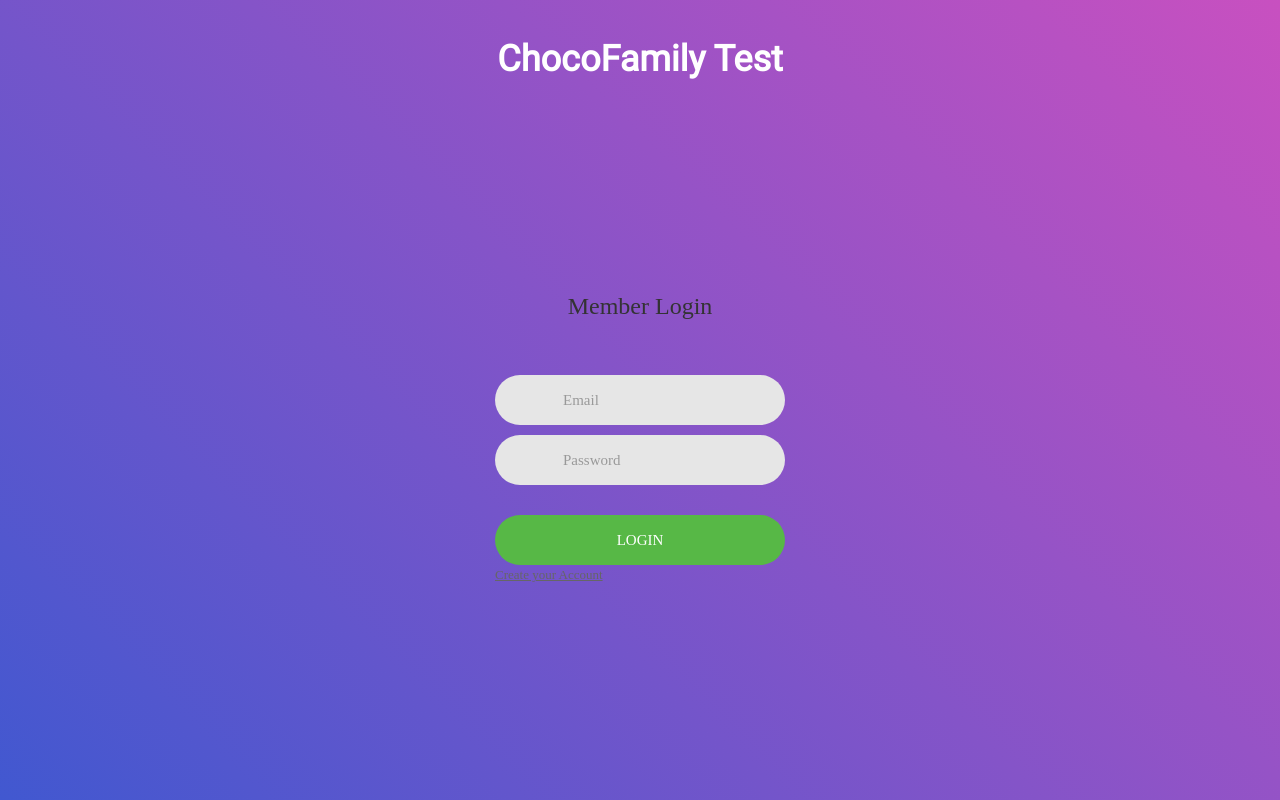
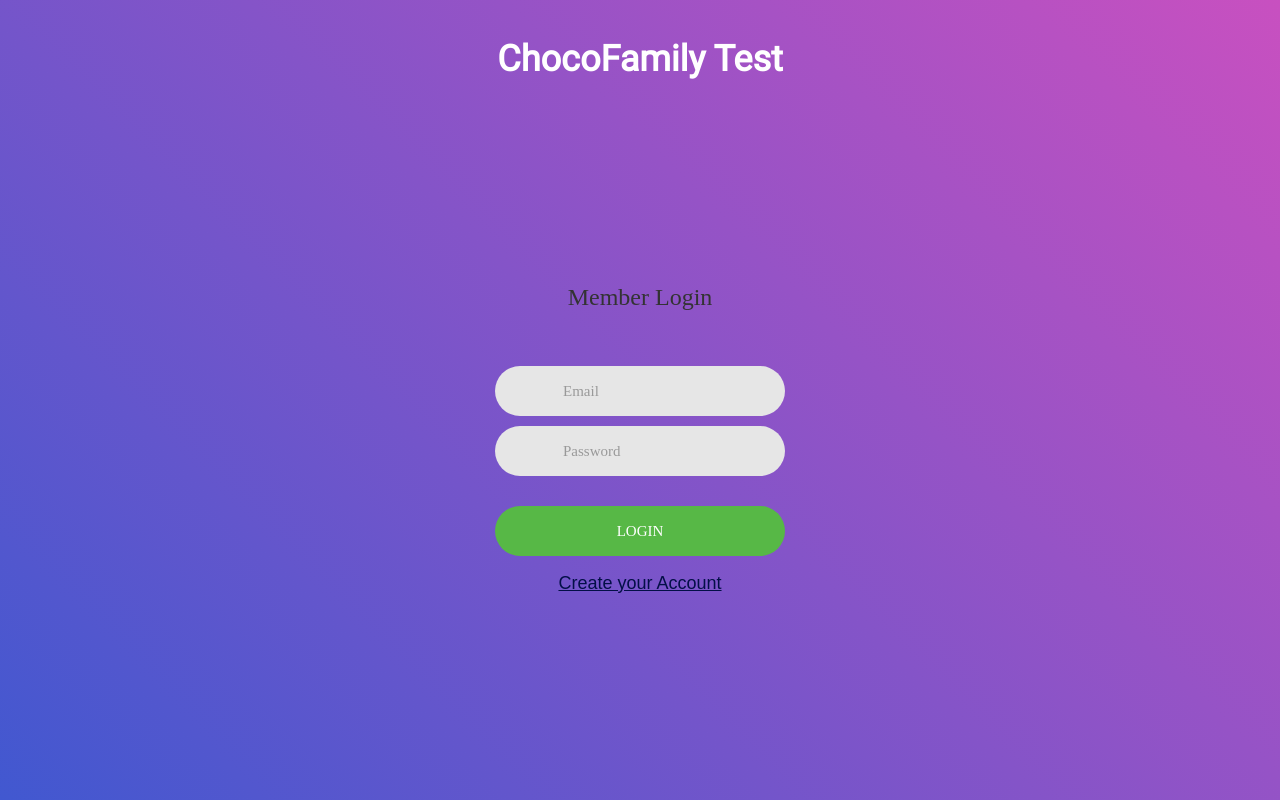
Before and after one commit to Doszhan-M/ChocoTest, a Django app: page / in a window 1280 px wide. Run offline with Django 3.2, Linux system fonts and the light colour scheme.

Commit message:
start js funcs

```diff
--- a/ChocoTest/ChocoTest/urls.py
+++ b/ChocoTest/ChocoTest/urls.py
@@ -12,5 +12,5 @@ urlpatterns = [
 
     path('api/', include('Apps.Accounts.urls', namespace='Accounts')),
     path('api/', include('Apps.ToDo.urls', namespace='ToDo')),
-    path('', include('Apps.ToDo.urls', namespace='ToDo')),
+    path('', include('Apps.ToDo.urls', namespace='ToDoTemplate')),
 ]
--- a/ChocoTest/Templates/index.html
+++ b/ChocoTest/Templates/index.html
@@ -18,13 +18,21 @@
 
     <main>
 
-        <form class="login100-form validate-form">
+        <!-- <form class="login100-form validate-form">
             <span class="login100-form-title">
-                Member Login
+                Register
             </span>
 
             <div class="wrap-input100 validate-input" data-validate = "Valid email is required: ex@abc.xyz">
-                <input class="input100" type="text" name="email" placeholder="Email">
+                <input id="form_username" class="input100" type="text" name="email" placeholder="Username">
+                <span class="focus-input100"></span>
+                <span class="symbol-input100">
+                    <i class="fa fa-envelope" aria-hidden="true"></i>
+                </span>
+            </div>
+
+            <div class="wrap-input100 validate-input" data-validate = "Valid email is required: ex@abc.xyz">
+                <input id="form_email" class="input100" type="text" name="email" placeholder="Email">
                 <span class="focus-input100"></span>
                 <span class="symbol-input100">
                     <i class="fa fa-envelope" aria-hidden="true"></i>
@@ -32,27 +40,34 @@
             </div>
 
             <div class="wrap-input100 validate-input" data-validate = "Password is required">
-                <input class="input100" type="password" name="pass" placeholder="Password">
+                <input id="form_pass" class="input100" type="password" name="pass" placeholder="Password">
                 <span class="focus-input100"></span>
                 <span class="symbol-input100">
                     <i class="fa fa-lock" aria-hidden="true"></i>
                 </span>
             </div>
 
+            <div class="signin__text">
+                <input type="radio" id="simple" name="usertype" value="simple">
+                <label for="simple">Simple User</label>
+            </div>
+
+            <div class="signin__text">
+                <input type="radio" id="Employee" name="usertype" value="is_employee">
+                <label for="Employee">Employee User</label>
+            </div>
+
+            <div class="signin__text">
+                <input type="radio" id="Administrator" name="usertype" value="is_administrator">
+                <label for="Administrator">Administrator User</label>
+            </div>
+
             <div class="container-login100-form-btn">
-                <button class="login100-form-btn">
-                    Login
+                <button id="form_button" type="button" class="login100-form-btn">
+                    Register
                 </button>
             </div>
-
-            <div class="text-center p-t-136">
-                <a class="txt2" href="#">
-                    Create your Account
-                    <i class="fa fa-long-arrow-right m-l-5" aria-hidden="true"></i>
-                </a>
-            </div>
-        </form>
-
+        </form> -->
     </main>
 
     <footer></footer>
--- a/ChocoTest/static/css/form.css
+++ b/ChocoTest/static/css/form.css
@@ -14,9 +14,9 @@ body, html {
 /*---------------------------------------------*/
 a {
 	font-family: Poppins-Regular;
-	font-size: 14px;
+	font-size: 20px;
 	line-height: 1.7;
-	color: #666666;
+	color: white;
 	margin: 0px;
 	transition: all 0.4s;
 	-webkit-transition: all 0.4s;
--- a/ChocoTest/static/css/style.css
+++ b/ChocoTest/static/css/style.css
@@ -46,3 +46,21 @@ main {
     align-items: center;
     justify-content: center;
 }
+
+.signin__text {
+    color: white;
+    font-size: 20px;
+    text-align: center;
+    width: 100%;
+    margin-top: 5%;
+}
+
+.form_btn_signup {
+    color: #030f47;
+    font-size: 18px;
+    text-decoration: underline;
+}
+
+button:active {
+    transform: scale(1.2);
+}
--- a/ChocoTest/static/js/index.js
+++ b/ChocoTest/static/js/index.js
@@ -1,4 +1,6 @@
-signinPage() // Проверить storage
+window.localStorage.removeItem('token');
+
+showSigninPage() // Проверить storage
 
 
 
--- a/ChocoTest/static/js/signinPage.js
+++ b/ChocoTest/static/js/signinPage.js
@@ -1,21 +1,92 @@
-window.localStorage.removeItem('token');
 
 
-let tokenStorage = window.localStorage.getItem('token')
 let main = document.querySelector('main')
+// let administrator = document.querySelector('#Administrator')
 
 
-// Если токена нет в storage, то страница авторизации
-const signinPage = function () {
-    if (tokenStorage == null)  {
+// Функция проверки токена в storage
+function tokenCheck() {
+    let tokenStorage = window.localStorage.getItem('token')
+    console.log('tokenStorage', tokenStorage)
+    if (tokenStorage == null) {
+        let = signinForm = `
+        <form class="login100-form validate-form">
+            <span class="login100-form-title">
+                Member Login
+            </span>
+
+            <div class="wrap-input100 validate-input" data-validate = "Valid email is required: ex@abc.xyz">
+                <input id="form_email" class="input100" type="text" name="email" placeholder="Email">
+                <span class="focus-input100"></span>
+                <span class="symbol-input100">
+                    <i class="fa fa-envelope" aria-hidden="true"></i>
+                </span>
+            </div>
+
+            <div class="wrap-input100 validate-input" data-validate = "Password is required">
+                <input id="form_pass" class="input100" type="password" name="pass" placeholder="Password">
+                <span class="focus-input100"></span>
+                <span class="symbol-input100">
+                    <i class="fa fa-lock" aria-hidden="true"></i>
+                </span>
+            </div>
+
+            <div class="container-login100-form-btn">
+                <button id="form_button" type="button" class="login100-form-btn">
+                    Login
+                </button>
+            </div>
+
+            <div class="signin__text">
+                <button id="form_btn_signup" type="button" class="form_btn_signup">
+                    Create your Account
+                </button>
+            </div>
+        </form>
+        `
+        main.innerHTML = signinForm
+    } else {
+        main.innerHTML = `есть токен`
+    }
+}
+
+
+function showSigninPage() {
+    tokenCheck()
+    let form_button = document.querySelector('#form_button')
+    let form_btn_signup = document.querySelector('#form_btn_signup')
+
+    form_button.addEventListener('click', () => {
+        signIn()
+        // showSigninPage()
+    })
+
+    form_btn_signup.addEventListener('click', () => {
+        showSignUpPage()
+    })
+}
+
+
+// Страница авторизации
+function showSignUpPage () {
+
+    if (tokenStorage == null) {
         let = signinForm = `
         <form class="login100-form validate-form">
         <span class="login100-form-title">
-            Member Login
+            Register
         </span>
 
         <div class="wrap-input100 validate-input" data-validate = "Valid email is required: ex@abc.xyz">
-            <input class="input100" type="text" name="email" placeholder="Email">
+            <input id="form_username" class="input100" type="text" name="email" placeholder="Username">
+            <span class="focus-input100"></span>
+            <span class="symbol-input100">
+                <i class="fa fa-envelope" aria-hidden="true"></i>
+            </span>
+        </div>
+
+        <div class="wrap-input100 validate-input" data-validate = "Valid email is required: ex@abc.xyz">
+            <input id="form_email" class="input100" type="text" name="email" placeholder="Email">
             <span class="focus-input100"></span>
             <span class="symbol-input100">
                 <i class="fa fa-envelope" aria-hidden="true"></i>
@@ -23,29 +94,101 @@ const signinPage = function () {
         </div>
 
         <div class="wrap-input100 validate-input" data-validate = "Password is required">
-            <input class="input100" type="password" name="pass" placeholder="Password">
+            <input id="form_pass" class="input100" type="password" name="pass" placeholder="Password">
             <span class="focus-input100"></span>
             <span class="symbol-input100">
                 <i class="fa fa-lock" aria-hidden="true"></i>
             </span>
         </div>
 
-        <div class="container-login100-form-btn">
-            <button class="login100-form-btn">
-                Login
-            </button>
+        <div class="signin__text">
+            <input type="radio" id="simple" name="usertype">
+            <label for="simple">Simple User</label>
         </div>
 
-        <div class="text-center p-t-136">
-            <a class="txt2" href="#">
-                Create your Account
-                <i class="fa fa-long-arrow-right m-l-5" aria-hidden="true"></i>
-            </a>
+        <div class="signin__text">
+            <input type="radio" id="Employee" name="usertype">
+            <label for="Employee">Employee User</label>
+        </div>
+
+        <div class="signin__text">
+            <input type="radio" id="Administrator" name="usertype">
+            <label for="Administrator">Administrator User</label>
+        </div>
+
+        <div class="container-login100-form-btn">
+            <button id="form_button" type="button" class="login100-form-btn">
+                Register
+            </button>
         </div>
     </form>
         `
         main.innerHTML = signinForm
     } else {
-        main.innerHTML = ``
+        main.innerHTML = `есть токен`
     }
+
+
 }
+
+// Функция авторизации пользователя
+async function signIn() {
+    let form_email = document.querySelector('#form_email')
+    let form_pass = document.querySelector('#form_pass')
+
+    let body = JSON.stringify({
+        'user': {
+            email: form_email.value,
+            password: form_pass.value
+        }
+    });
+    const options = {
+        method: 'POST',
+        body: body,
+        headers: {
+            "Content-type": "application/json",
+        }
+    }
+    // Отправить post запрос серверу
+    await fetch(`/api/users/signin/`, options)
+        .then(response => response.json())
+        .then(json => {
+            // записать токен в storage
+            window.localStorage.setItem('token', json.token);
+        })
+    console.log('token', window.localStorage.getItem('token'))
+    tokenCheck()
+
+}
+
+
+
+// Функция регистрации пользователя
+function signUn() {
+    let body = JSON.stringify({
+        'user': {
+            email: form_email.value,
+            password: form_pass.value
+        }
+    });
+    const options = {
+        method: 'POST',
+        body: body,
+        headers: {
+            "Content-type": "application/json",
+        }
+    }
+    // Отправить post запрос серверу
+    fetch(`/api/users/signin/`, options)
+        .then(response => response.json())
+        .then(json => {
+            // записать токен в storage
+            window.localStorage.setItem('token', json.token);
+        })
+}
+
+
+
+
+// let usertype = document.querySelector('input[name="usertype"]:checked').value;
+// console.log(usertype)
```
Also changed, not shown: ChocoTest/Templates/draft.html (added, +50 -0 lines).
